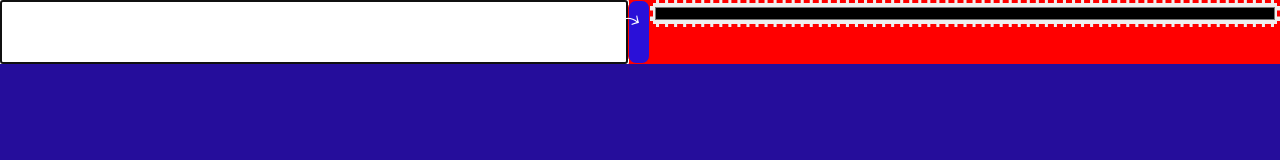
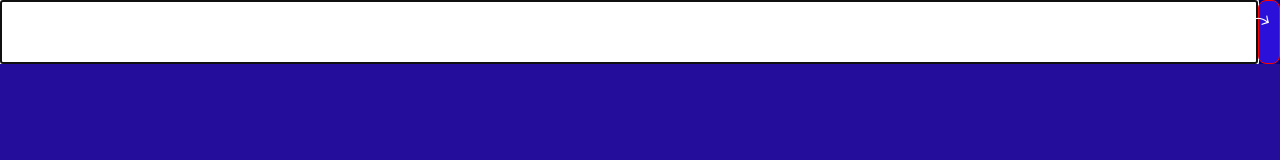
Before and after one commit to johntalton/blue-green-chat, a website with bundled scripts: page public/chat/index.html in a window 1280 px wide. Built offline with nearby package versions, Linux system fonts and the light colour scheme; no server answers; files whose address does not match are found by name.

Commit message:
Update UI / Add Persist / Server-Timing header

```diff
--- a/public/chat/chat.js
+++ b/public/chat/chat.js
@@ -1,10 +1,11 @@
-import '../perf.js'
+// import '../perf.js'
 import { setupUI } from './ui.js'
 // import { setupWorker } from './ui-worker.js'
 
+const es = new EventSource('/services/es/chat', { withCredentials: true })
+
 async function loaded(event) {
-  console.log('finished loadeding', event)
-  const es = new EventSource('/services/es/chat', { withCredentials: true })
+  // console.log('finished loadeding', event)
   const ui = await setupUI(es)
   //const uiw = await setupWorker()
 }
--- a/public/chat/index.html
+++ b/public/chat/index.html
@@ -24,8 +24,8 @@
 				<input id="message" name="message" type="text" required autofocus readonly></input>
 				<label for="send"></label>
 				<button id="send" name="send" disabled>⃕</button>
-				<lable for="color"></lable>
-				<input id="color" name="color" type="color"></input>
+				<!-- <lable for="color"></lable>
+				<input id="color" name="color" type="color"></input> -->
 			</form>
 		</header>
 		<div id="failure">Failure To Send Message 🤦🏽‍♀️</div>
--- a/public/chat/themes/dark.css
+++ b/public/chat/themes/dark.css
@@ -1,17 +1,21 @@
 @import url("/static/color.css");
 
+:root {
+    --color-debug: red;
+}
+
 #containor {
-    --color-theme-base: red;
+    --color-theme-base: var(--color-debug);
     --color-theme-base-text: white;
 
-    --color-header: red;
-    --color-send-button-border: red;
+    --color-header: darkblue;
+    --color-send-button-border: var(--color-debug);
     --color-send-button-background: var(--colorPrimary);
-    --color-failure-background: red;
+    --color-failure-background: var(--color-debug);
     --color-failure-color: black;
     --color-send-button-color: var(--colorPrimary--contrast);
 
     --color-chat-window: var(--colorPrimary--dark);
-    --color-chat-bubble: var(--colorPrimary--triad2);
+    --color-chat-bubble: var(--colorPrimary--light);
     --color-chat-bubble-text: ivory;
 }
--- a/public/chat/themes/light.css
+++ b/public/chat/themes/light.css
@@ -4,17 +4,17 @@
 }
 
 #containor {
-    --color-theme-base: yellow;
+    --color-theme-base: lightgreen;
     --color-theme-base-text: white;
 
-    --color-header: red;
+    --color-header: forestgreen;
     --color-send-button-border: darkgoldenrod;
-    --color-send-button-background: wheat;
-    --color-failure-background: crimson;
+    --color-send-button-background: aquamarine;
+    --color-failure-background: forestgreen;
     --color-failure-color: black;
     --color-send-button-color: black;
 
-    --color-chat-window: bisque;
-    --color-chat-bubble: aquamarine;
-    --color-chat-bubble-text: black;
+    --color-chat-window: var(--color-op-dark);
+    --color-chat-bubble: var(--color-op-light);
+    --color-chat-bubble-text: white;
 }
--- a/public/color.css
+++ b/public/color.css
@@ -6,7 +6,6 @@
 	--colorPrimary-l: 48%;
 
 	/* --colorPrimary: hsl(var(--colorPrimary-h), var(--colorPrimary-s), var(--colorPrimary-l)); */
-
 
 	--lighten-percentage: 20%;
 	--darken-percentage: 15%;
@@ -33,8 +32,8 @@
 
 	--colorPrimary--triad2: hsl(
 		calc(var(--colorPrimary-h) + 240),
-		var(--colorPrimary-s), v
-		ar(--colorPrimary-l)();
+		var(--colorPrimary-s),
+		var(--colorPrimary-l));
 
 	--contrastThreshold: 60%;
 
--- a/src/endpoint/use/rest-service.ts
+++ b/src/endpoint/use/rest-service.ts
@@ -12,6 +12,8 @@
 
     router.post('/message', (req, res) => {
       restPort.postMessage({ type: req.method, body: req.body })
+
+      res.setHeader('Server-Timing', 'foo;desc=FooTime;dur=' + 0.5)
       res.send({ messageCreated: false })
     })
 
```
Also changed, not shown: private/chat/persist.ts (+3 -4 lines), src/index.ts (+29 -6 lines), 1 other file.
